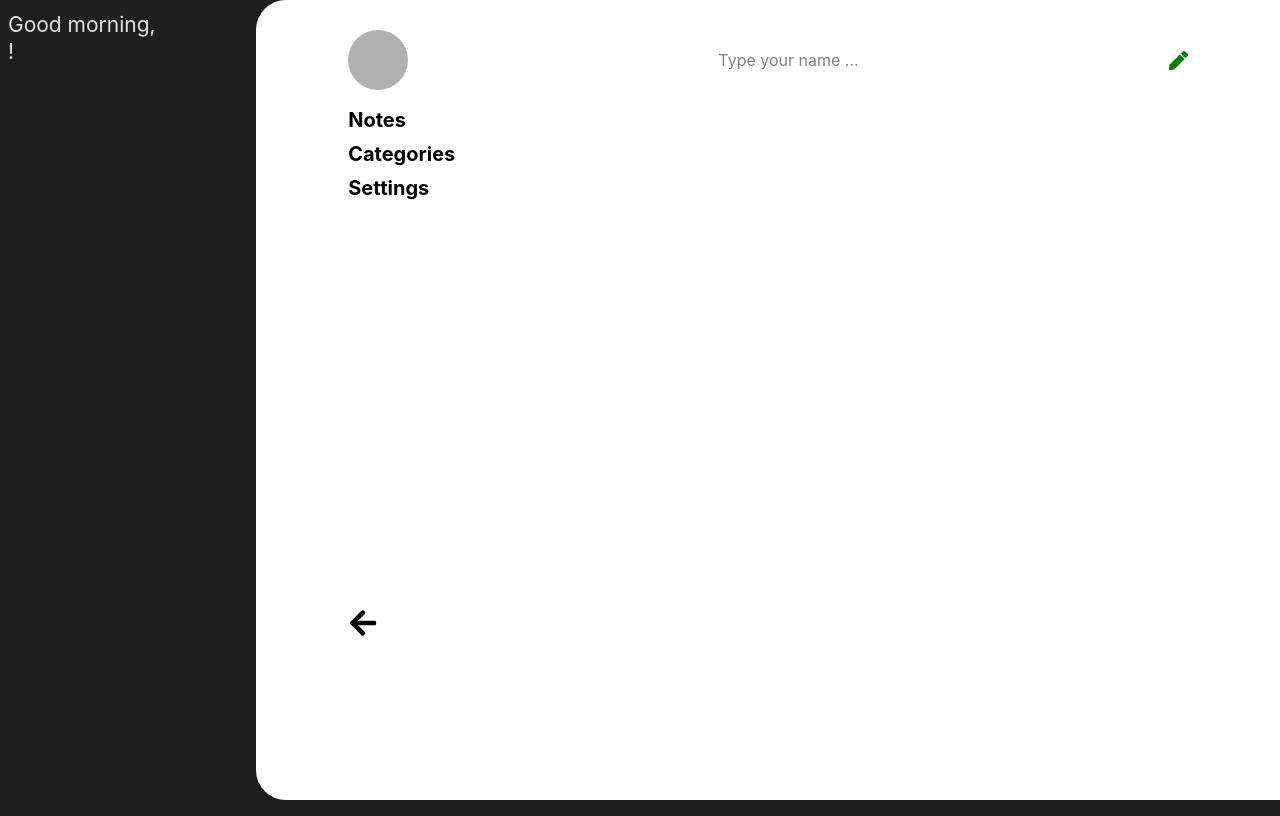
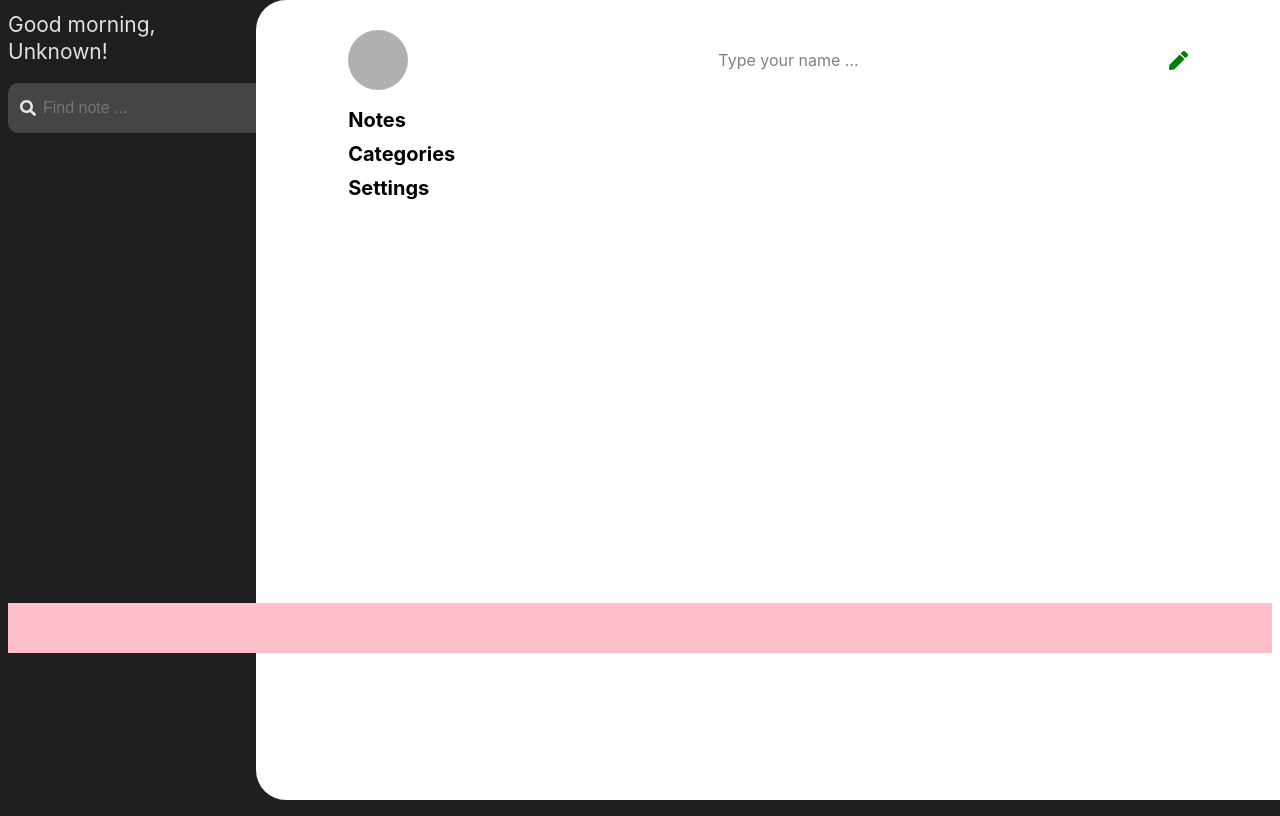
Before and after one commit to threeWindows/NoteApp, a React (Vite) app: page / in a window 1280 px wide. Built offline with nearby package versions, Linux system fonts and the light colour scheme.

Commit message:
Making an search engine

```diff
--- a/src/App.css
+++ b/src/App.css
@@ -0,0 +1,5 @@
+.mainContainer {
+  width: 100%;
+  height: 100vh;
+  overflow-y: hidden;
+}
--- a/src/App.tsx
+++ b/src/App.tsx
@@ -1,25 +1,29 @@
-import { ChangeEvent, useState } from "react";
+import { useState } from "react";
 import "./App.css";
 import Header from "./components/Header";
 import Menu from "./components/Menu";
+import SearchEngine from "./components/SearchEngine";
+import Footer from "./components/Footer";
 
 function App() {
   const [name, setName] = useState("");
   const [containerVisible, setContainerVisibility] = useState(true);
 
-  const fetchName = (event: ChangeEvent) => {
+  const fetchName = (event: React.ChangeEvent<HTMLInputElement>) => {
     setName(event.target.value);
   };
 
   return (
     <>
-      <div>
+      <div className="mainContainer">
         <Header name={name} onOpen={() => setContainerVisibility(true)} />
         <Menu
           onClose={() => setContainerVisibility(false)}
           isMenuOpen={containerVisible}
           fetchName={fetchName}
         />
+        <SearchEngine />
+        <Footer />
       </div>
     </>
   );
--- /dev/null
+++ b/src/components/Footer.tsx
@@ -0,0 +1,15 @@
+import styled from "styled-components";
+
+const Container = styled.div`
+  width: 100%;
+  height: 50px;
+  background-color: pink;
+  position: relative;
+  top: 455px;
+`;
+
+const Footer = () => {
+  return <Container></Container>;
+};
+
+export default Footer;
--- a/src/components/Header.tsx
+++ b/src/components/Header.tsx
@@ -32,7 +32,7 @@ const Header = ({ onOpen, name }: Props) => {
     <Container>
       <div>
         Good morning,
-        <span>{name}!</span>
+        <span>{name ? name : "Unknown"}!</span>
       </div>
       <div id="img" onClick={onOpen}></div>
     </Container>
--- a/src/components/Menu.tsx
+++ b/src/components/Menu.tsx
@@ -1,6 +1,6 @@
 import styled from "styled-components";
 import { FaPen, FaCheck, FaArrowLeft } from "react-icons/fa";
-import { ChangeEvent, useRef, useState } from "react";
+import { useRef, useState } from "react";
 import "../css/animation.css";
 
 const Container = styled.div`
@@ -75,7 +75,7 @@ const Container = styled.div`
 interface Props {
   isMenuOpen: boolean;
   onClose: () => void;
-  fetchName: (event: ChangeEvent) => void;
+  fetchName: (event: React.ChangeEvent<HTMLInputElement>) => void;
 }
 
 const Menu = ({ fetchName, isMenuOpen, onClose }: Props) => {
@@ -84,7 +84,7 @@ const Menu = ({ fetchName, isMenuOpen, onClose }: Props) => {
   const hideElement = inputVisible ? { display: "none" } : { display: "block" };
   const showElement = inputVisible ? { display: "block" } : { display: "none" };
 
-  const name = useRef(null);
+  const name = useRef<HTMLInputElement>(null);
 
   const listElements = ["Notes", "Categories", "Settings"];
 
@@ -94,7 +94,7 @@ const Menu = ({ fetchName, isMenuOpen, onClose }: Props) => {
         <header>
           <div id="img"></div>
           <p style={hideElement}>
-            {name.current?.value.length > 0
+            {(name.current?.value?.length ?? 0) > 0
               ? name.current?.value
               : "Type your name ..."}
           </p>
@@ -126,7 +126,6 @@ const Menu = ({ fetchName, isMenuOpen, onClose }: Props) => {
         </ul>
         <footer>
           <FaArrowLeft onClick={onClose} />
-          {/* onClick={() => setContainerVisibility(false)} */}
         </footer>
       </Container>
     </div>
--- /dev/null
+++ b/src/components/SearchEngine.tsx
@@ -0,0 +1,41 @@
+import styled from "styled-components";
+import { FaSearch } from "react-icons/fa";
+import { useRef } from "react";
+
+const Container = styled.div`
+  width: 100%;
+  height: auto;
+  /* background-color: pink; */
+  display: flex;
+  justify-content: center;
+  align-items: center;
+  padding: 15px 0px;
+
+  input {
+    width: 100%;
+    padding: 16px 35px;
+    border-radius: 10px;
+    border: none;
+    background-color: #454545;
+    outline: none;
+    color: #d1d1d1;
+    font-size: 16px;
+  }
+  .icon {
+    position: absolute;
+    left: 20px;
+  }
+`;
+
+const SearchEngine = () => {
+  const findNote = useRef(null);
+
+  return (
+    <Container>
+      <FaSearch className="icon" />
+      <input ref={findNote} type="text" placeholder="Find note ..." />
+    </Container>
+  );
+};
+
+export default SearchEngine;
--- a/src/index.css
+++ b/src/index.css
@@ -12,3 +12,7 @@
   -webkit-font-smoothing: antialiased;
   -moz-osx-font-smoothing: grayscale;
 }
+
+body {
+  overflow-y: hidden;
+}
```
